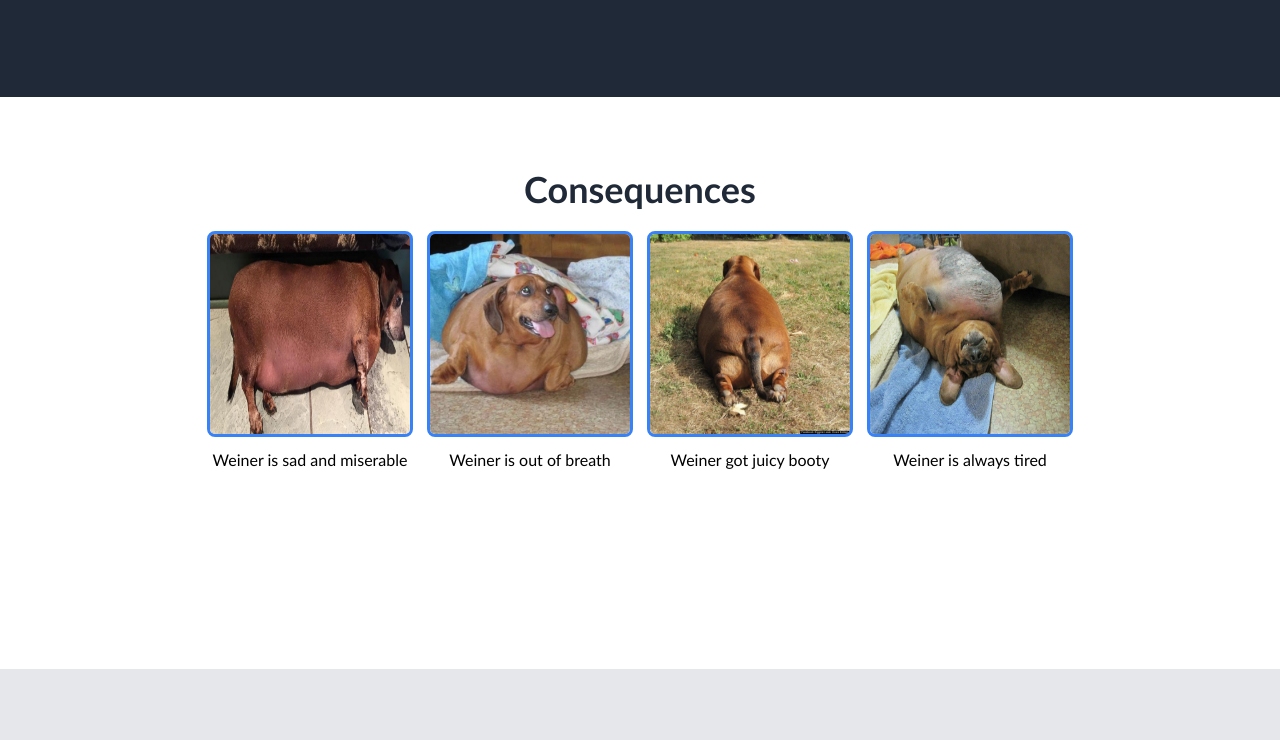
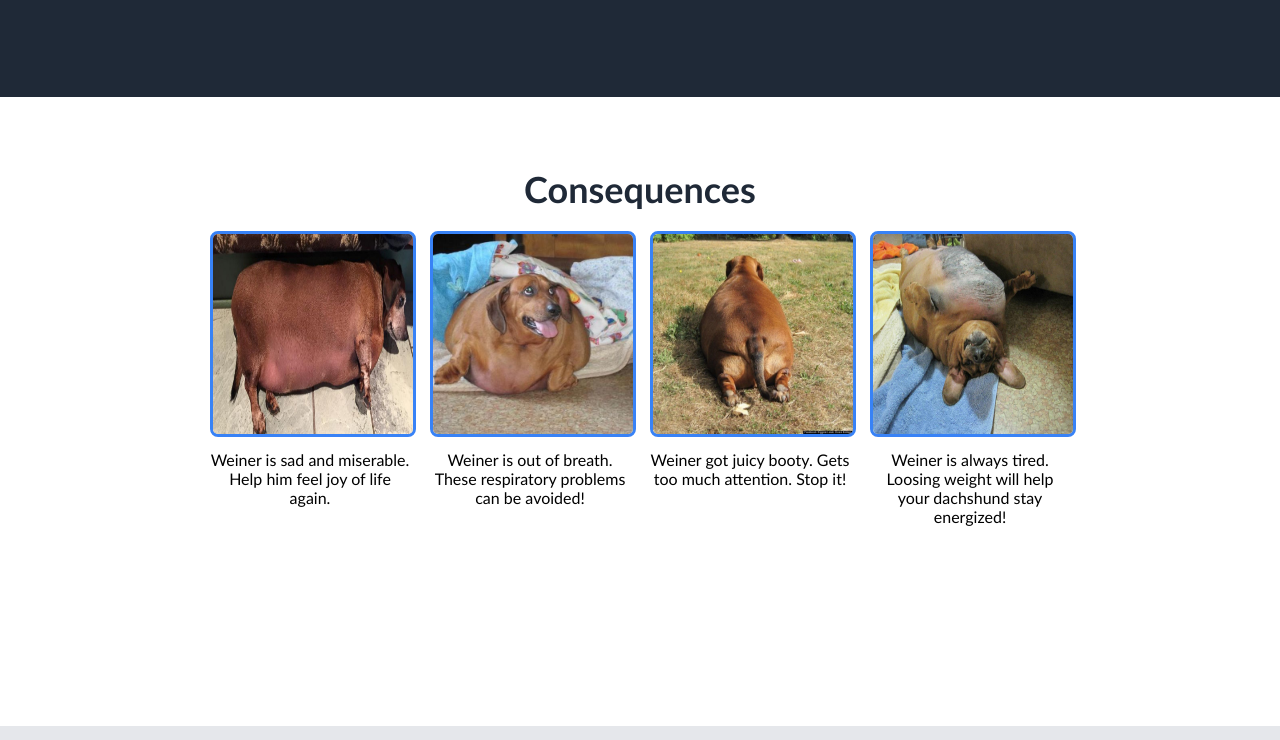
Before and after one commit to eduardsdn/LandingPage, a plain HTML site: page index.html in a window 1280 px wide. Shown: the part 357-1097 px from the top of the page. Drawn offline with Linux system fonts and the light colour scheme.

Commit message:
Added text to content2, changed header logo

```diff
--- a/index.html
+++ b/index.html
@@ -36,22 +36,22 @@
             <div class="content2-cards">
                 <div class="card1">
                     <img src="pictures/fat-dog1.jpg">
-                    <p class="content2-text">Weiner is sad and miserable</p>
+                    <p class="content2-text">Weiner is sad and miserable. Help him feel joy of life again.</p>
                 </div>
 
                 <div class="card2">
                     <img src="pictures/fat-dog2.jpg">
-                    <p class="content2-text">Weiner is out of breath</p>
+                    <p class="content2-text">Weiner is out of breath. These respiratory problems can be avoided!</p>
                 </div>
 
-                <div calss="card3">
+                <div class="card3">
                     <img src="pictures/fat-dog3.jpg">
-                    <p class="content2-text">Weiner got juicy booty</p>
+                    <p class="content2-text">Weiner got juicy booty. Gets too much attention. Stop it!</p>
                 </div>
 
                 <div class="card4">
                     <img src="pictures/fat-dog4.jpg">
-                    <p class="content2-text">Weiner is always tired</p>
+                    <p class="content2-text">Weiner is always tired. Loosing weight will help your dachshund stay energized!</p>
                 </div>
 
             </div>
--- a/style.css
+++ b/style.css
@@ -121,8 +121,10 @@ a:hover {
     border-radius: 8px;
 }
 
-.card1 .card2 .card3 .card4{
+
+.card1, .card2, .card3,.card4 {
     width: 200px;
+    text-align: center;
 }
 
 .content2-text {
```
